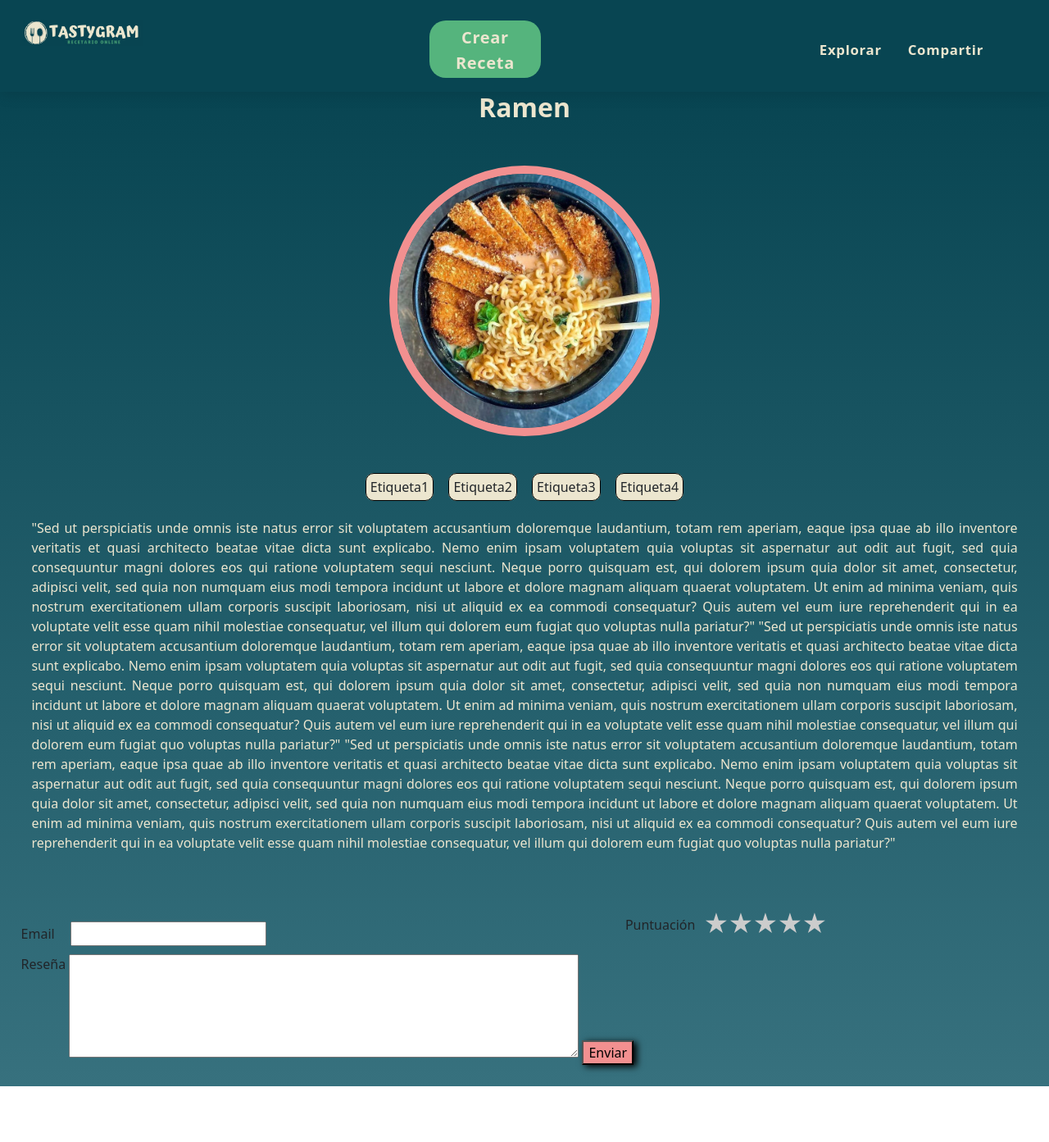
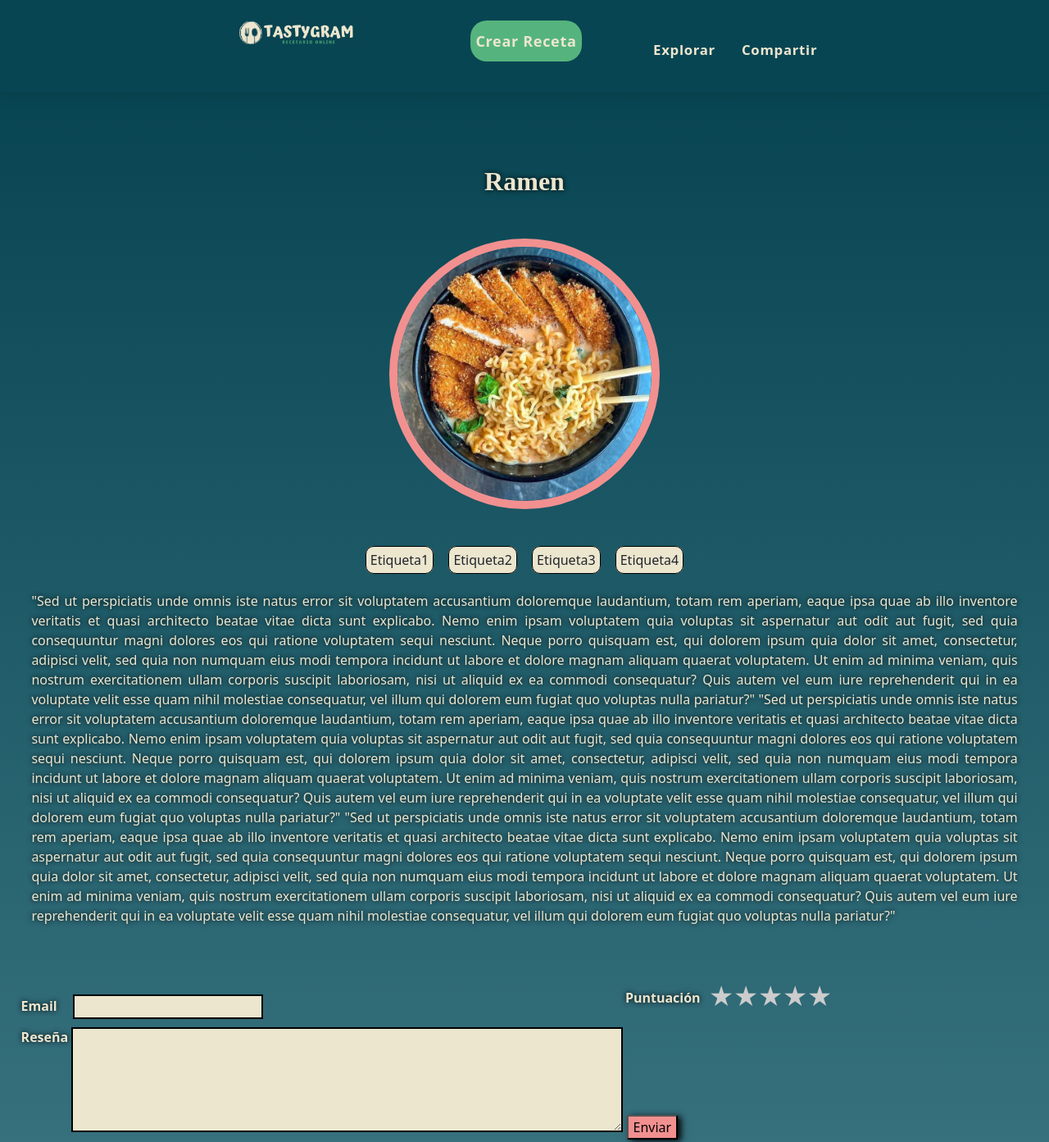
Before and after one commit to ElineeF/Practica1, a plain HTML site: page detalle.html in a window 1280 px wide. Shown: the top 1393 px of the page at 82% size. Before the commit the page ends 1325 px from the top, so only its background shows below. Drawn offline with nearby package versions, Linux system fonts and the light colour scheme.

Commit message:
Detalles de formularios, sombra de texto, nav centrado.

```diff
--- a/DetalleStyle.css
+++ b/DetalleStyle.css
@@ -9,8 +9,10 @@
     background: linear-gradient(180deg, rgba(8,69,82,1) 0%, rgba(55,113,126,1) 100%);
 
 }
+
 header {
     padding-right: 5%;
+    padding-left: 5%;
     position: relative;
     box-shadow: 0 4px 17px rgba(0, 0, 0, .1);
     background: #084552;
@@ -19,17 +21,23 @@ header {
     z-index: 1;
 }
 
-
+.boldText{
+    font-weight: 700;
+    color: #ECE6CF;
+    text-shadow: 0 0 6px black;
+}
 
 .navegacion {
     display: flex;
-    justify-content: space-between;
+    justify-content:center;
     align-items: center;
     padding: 1rem 0;
 }
 
+
 .logo{
-    width: 200px;
+    width: 190px;
+    padding-right: 0;
 }
 
 .logo img {
@@ -49,6 +57,7 @@ ul {
 #HeaderLinks a {
     display: inline-block;
     padding: .9rem 1rem .05rem;
+    margin-left: 0%;
     color: #ECE6CF;
     text-decoration: none;
     font-size: 1.05rem;
@@ -70,8 +79,11 @@ ul {
 
 .crear {
     display: flex;
+    justify-content: center;
     gap: .6rem;
     background-color: transparent;
+    margin: auto;
+
     /*overflow: hidden;*/
 }
 
@@ -87,7 +99,7 @@ ul {
 }
 
 .buttonCrear {
-    padding: .3rem 1rem;
+    padding: 3px;
     border-radius: 20px;
     transition: all .2s ease-in-out;
 }
@@ -114,8 +126,11 @@ ul {
 .Titulo{
     text-align: center;
     color: #ECE6CF;
-    font-weight: 700;
+    font-weight: 900;
     font-size: xx-large;
+    text-shadow: 0 0 6px black;
+    font-family:'Times New Roman', Times, serif;
+    padding-top: 7%;
 }
 #contenedorPrincipal{
     position: relative;
@@ -130,6 +145,8 @@ ul {
     padding-top: 60px;
     color: #ECE6CF;
     text-align: justify;
+    font-weight: 400;
+    text-shadow: 0 0 6px black;
 
 }
 
@@ -214,7 +231,15 @@ textarea{
     margin-top: 0px; /* if max*/
 }
 
-@media only screen and (max-width: 1000px){
+textarea, #inputEmailAddress{
+    border: 2px solid black;
+    background-color: #ECE6CF;
+    color: #084552;
+    font-family: cursive;
+    font-weight: 600;
+}
+
+@media only screen and (max-width: 900px){
     .crear span{
        font-size: 15px;
 
@@ -223,6 +248,10 @@ textarea{
         width: 130px;
         height: 50px;
         border-radius: 20px;
+    }
+    .crear{
+        margin-right:18%;
+        margin-left: 10%;
     }
     #HeaderLinks{
         display: grid;
@@ -236,15 +265,20 @@ textarea{
 
 
 
-@media only screen and (min-width: 1000px){
+@media only screen and (min-width: 900px){
     .crear span{
-       font-size: 20px;
+       font-size: 18px;
 
     }
     .buttonCrear{
         width: 170px;
-        height: 70px;
+        height: 50px;
         border-radius: 20px;
+    }
+
+    .crear{
+        margin-right:6%;
+        margin-left: 10%;
     }
 
     #HeaderLinks{
--- a/detalle.html
+++ b/detalle.html
@@ -47,10 +47,10 @@
         <div>
             <div class="ContainerForm1">
               <div class="emailinput">
-                <label for="inputEmailAddress">Email</label>
+                <label for="inputEmailAddress" class="boldText">Email</label>
                 <input type="email" id="inputEmailAddress">
               </div>
-              <div id="Puntuacion">Puntuación</div>
+              <div id="Puntuacion" class="boldText">Puntuación</div>
               <div class="rate">
                 <input type="radio" id="star5" name="rate" value="5" />
                 <label for="star5" title="text">5 stars</label>
@@ -65,7 +65,7 @@
               </div>
 
             </div>
-            <label for="userReview" class="reviewLabel">Reseña</label>
+            <label for="userReview" class="reviewLabel boldText">Reseña</label>
             <textarea id="userReview" rows="5" cols="65%"></textarea>
 
 
```
